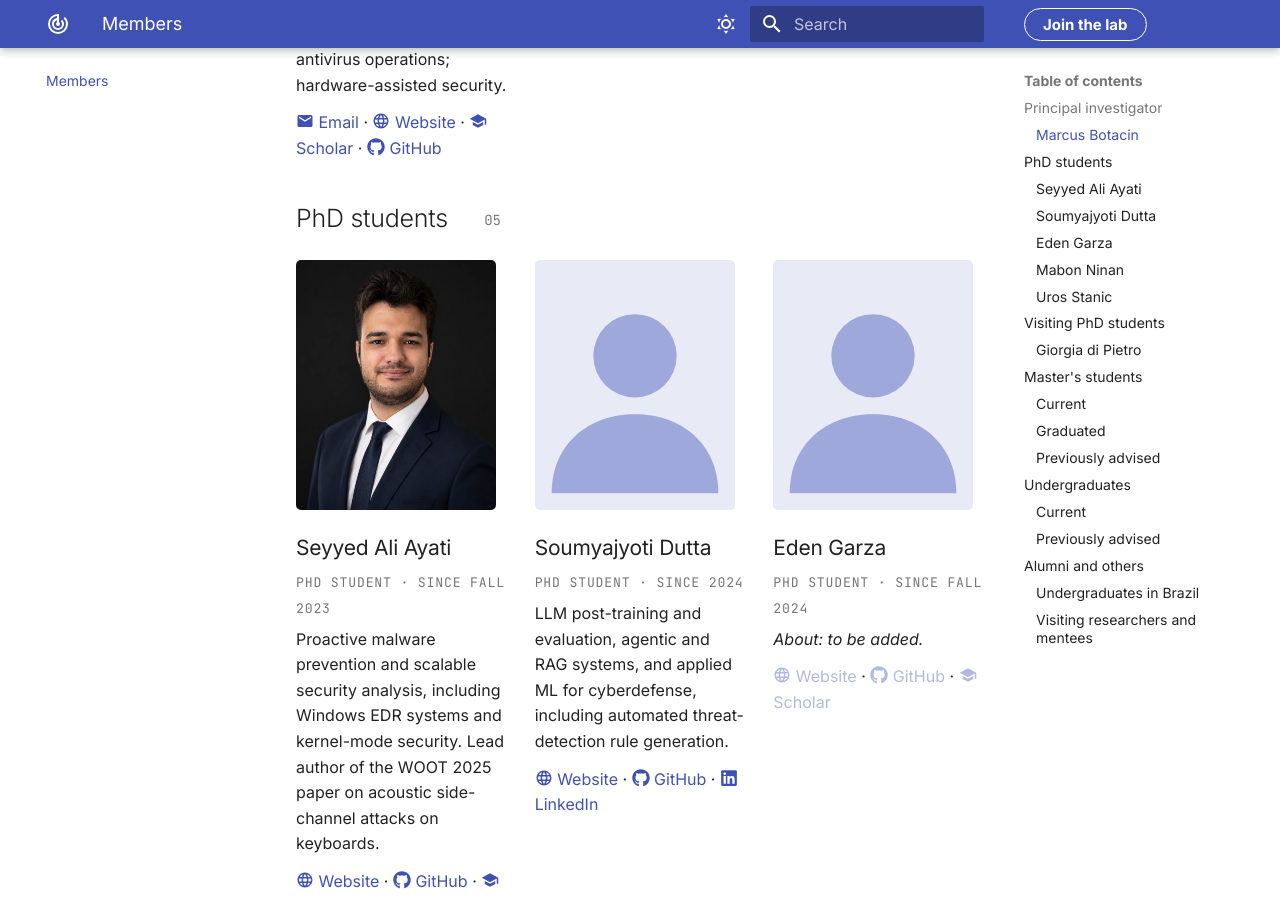
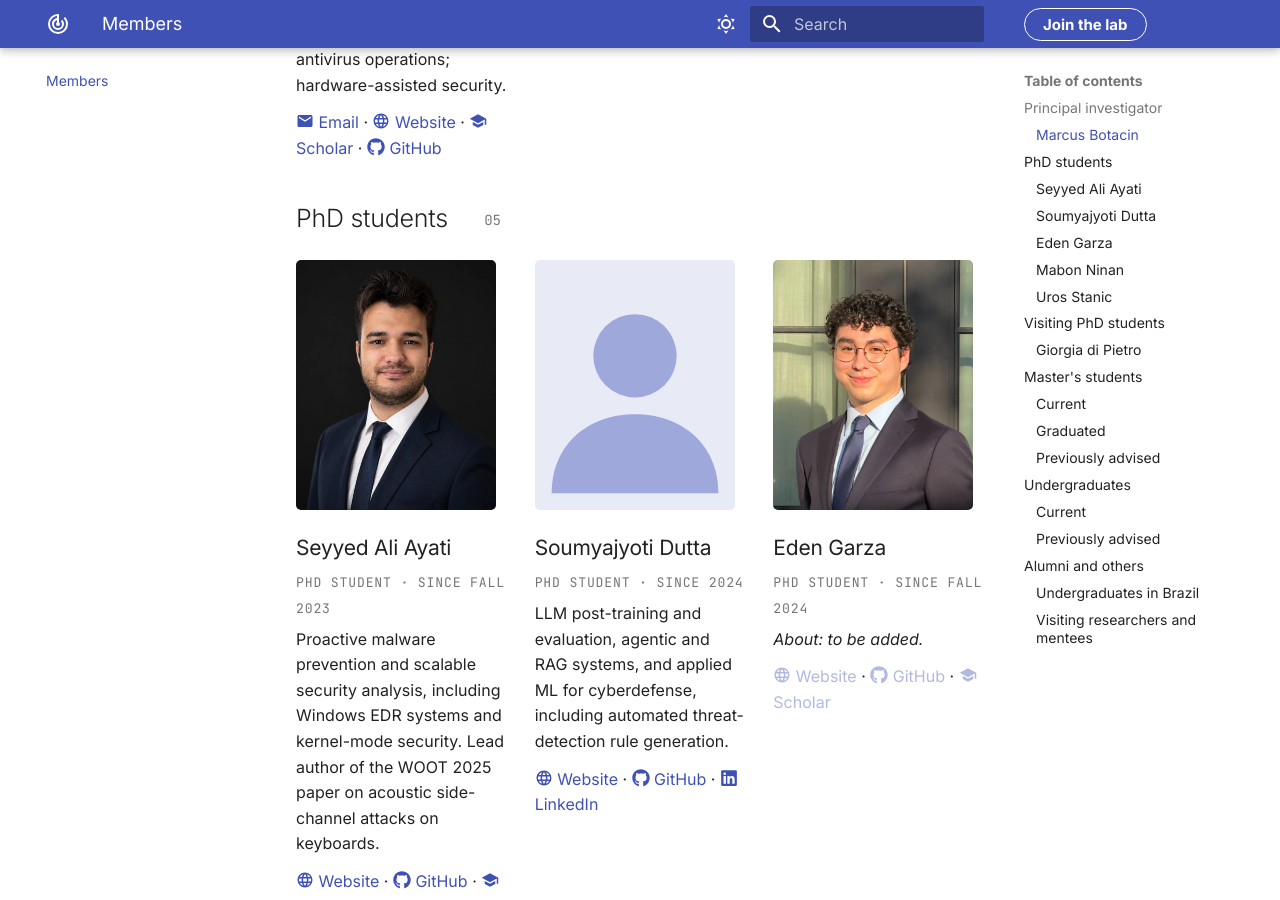
Before and after one commit to Botacin-s-Lab/botacin-s-lab.github.io, an MkDocs documentation site: the page built from docs/members/index.md, in a window 1280 px wide and 900 px high, scrolled down 918 px. Built offline with MkDocs 1.6.1 and Material for MkDocs 9.7.7, drawn with Linux system fonts in a browser that asks for light colours.

Commit message:
Add Eden Garza's photo to their member card
Co-Authored-By: Claude Sonnet 5 <noreply@anthropic.com>

```diff
--- a/cards/phd/garza.md
+++ b/cards/phd/garza.md
@@ -1,5 +1,5 @@
 <div class="member-card" markdown>
-![Photo of Eden Garza](../assets/people/placeholder.svg){ .member-photo }
+![Photo of Eden Garza](../assets/people/eden-garza.jpg){ .member-photo }
 ### Eden Garza
 <span class="member-role">PhD student · since Fall 2024</span>
 
```
Also changed, not shown: docs/assets/people/eden-garza.jpg (added).
